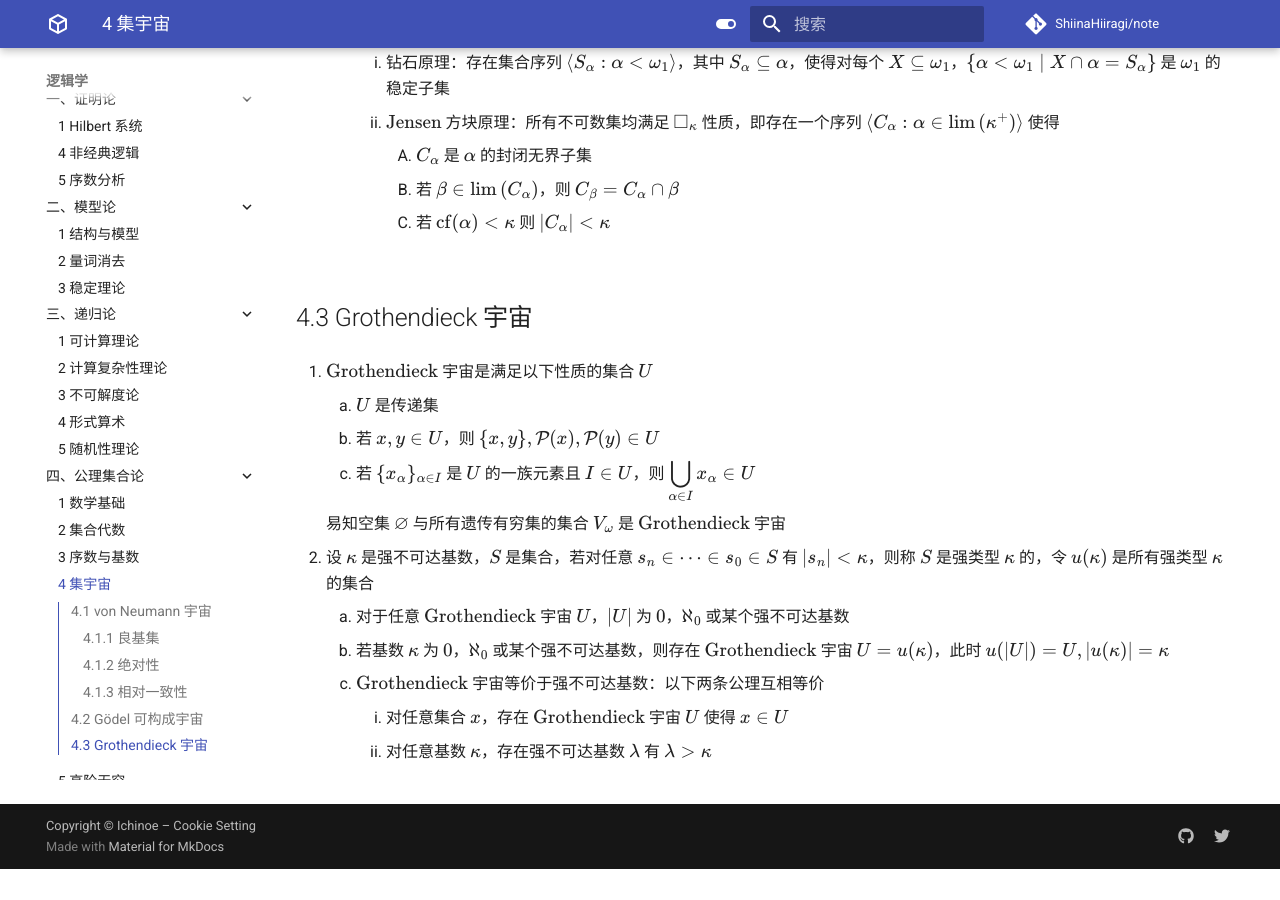
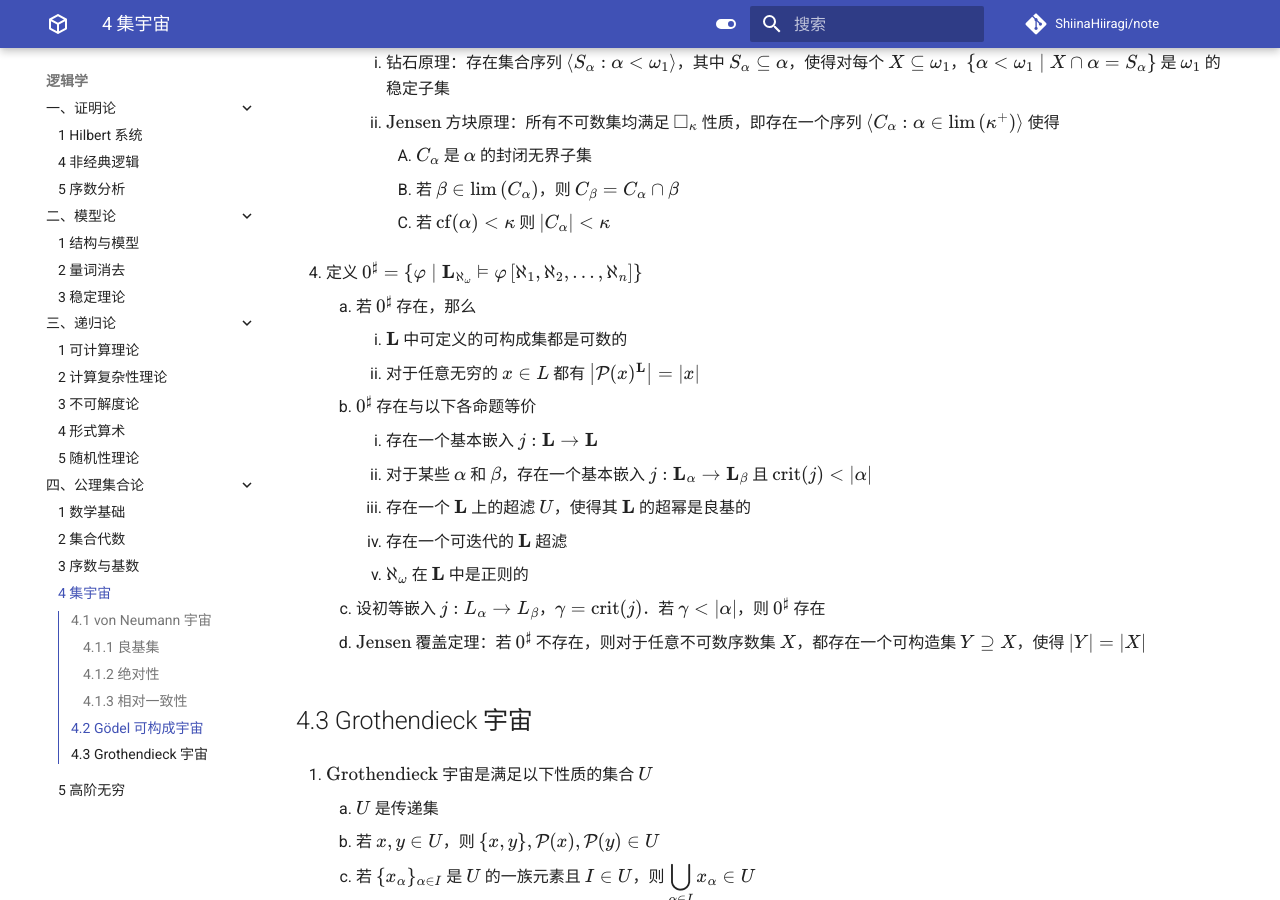
Before and after one commit to ShiinaHiiragi/note, an MkDocs documentation site: the page built from docs/logic/set/univ.md, in a window 1280 px wide and 900 px high, scrolled down 7265 px. Built offline with MkDocs 1.6.1 and Material for MkDocs 9.7.7, drawn with Linux system fonts in a browser that asks for light colours; comment, search, counter and statistics services are not loaded; before the commit the page ends 8134 px from its top, so only the background shows below that.

Commit message:
add 0♯

```diff
--- a/docs/logic/set/univ.md
+++ b/docs/logic/set/univ.md
@@ -220,6 +220,18 @@
             1. $C_{\alpha}$ 是 $\alpha$ 的封闭无界子集
             2. 若 $\beta \in \operatorname{lim}\left(C_{\alpha}\right)$，则 $C_{\beta}=C_{\alpha} \cap \beta$
             3. 若 $\operatorname{cf}(\alpha)<\kappa$ 则 $\left|C_{\alpha}\right|<\kappa$
+4. 定义 $0^{\sharp} = \left\{\varphi \mid \mathbf L_{\aleph_{\omega}} \vDash \varphi\left[\aleph_{1}, \aleph_{2}, \ldots, \aleph_{n}\right]\right\}$
+    1. 若 $0^{\sharp}$ 存在，那么
+        1. $\mathbf{L}$ 中可定义的可构成集都是可数的
+        2. 对于任意无穷的 $x \in L$ 都有 $\left|\mathcal{P}(x)^{\mathbf L}\right|=|x|$
+    2. $0^{\sharp}$ 存在与以下各命题等价
+        1. 存在一个基本嵌入 $j: \mathbf{L} \to \mathbf{L}$
+        2. 对于某些 $\alpha$ 和 $\beta$，存在一个基本嵌入 $j: \mathbf{L}_{\alpha} \to \mathbf{L}_{\beta}$ 且 $\operatorname{crit}(j) < |\alpha|$
+        3. 存在一个 $\mathbf{L}$ 上的超滤 $U$，使得其 $\mathbf{L}$ 的超幂是良基的
+        4. 存在一个可迭代的 $\mathbf{L}$ 超滤
+        5. $\aleph_{\omega}$ 在 $\mathbf{L}$ 中是正则的
+    3. 设初等嵌入 $j: L_{\alpha} \to L_{\beta}$，$\gamma = \operatorname{crit}(j)$．若 $\gamma < |\alpha|$，则 $0^{\sharp}$ 存在
+    4. $\text{Jensen}$ 覆盖定理：若 $0^{\sharp}$ 不存在，则对于任意不可数序数集 $X$，都存在一个可构造集 $Y \supseteq X$，使得 $|Y|=|X|$
 
 ## 4.3 Grothendieck 宇宙
 1. $\text{Grothendieck}$ 宇宙是满足以下性质的集合 $U$
```
Also changed, not shown: docs/logic/set/alg.md (+1 -2 lines), docs/logic/set/card.md (+14 -1 lines).
